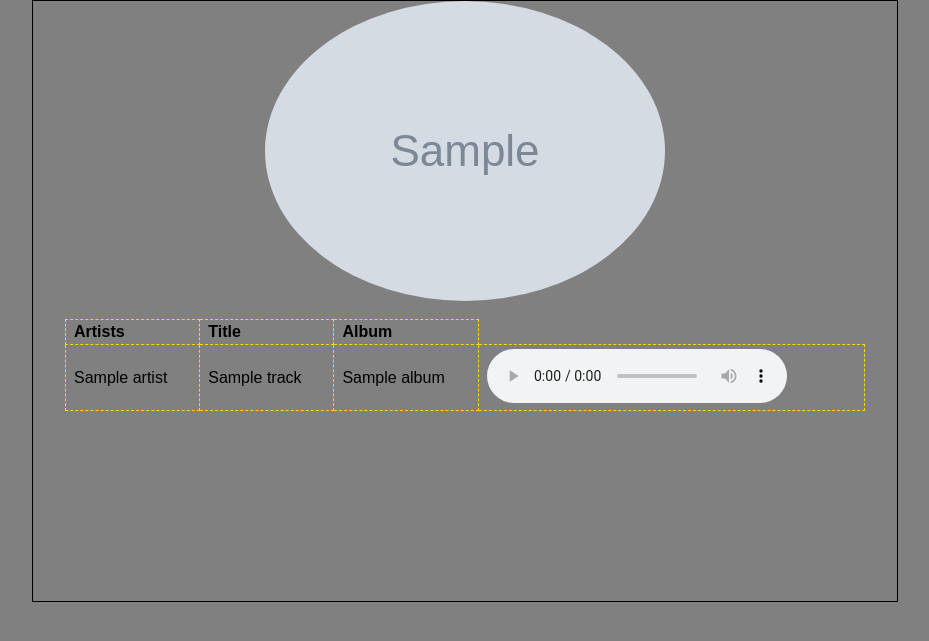
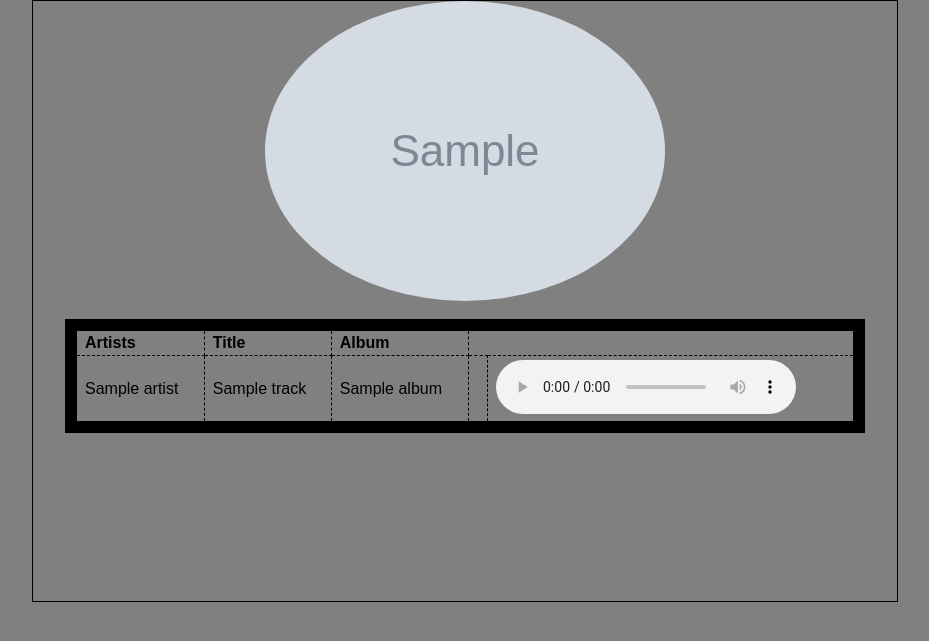
Before and after one commit to NJIT-CS490-SP21/project1-gnn3, a Flask app: page / in a window 1280 px wide. Shown: the top 641 px of the page, without its empty margins (175-1104 px from the left). Run offline with Flask 2, Linux system fonts and the light colour scheme; grey boxes marked "Sample" are stand-in pictures; a database or web service that is not in the repository returns one stand-in record (values such as "Sample title"); data that the repository does not hold is empty.

Commit message:
update organization

```diff
--- a/static/style.css
+++ b/static/style.css
@@ -10,7 +10,7 @@ body{
     font-family: Arial;
 }
 table {
-    border: 12px gold;
+    border: 12px solid black;
     border-collapse: collapse;
     margin-bottom: 1em;
     width: 100%;
@@ -18,7 +18,7 @@ table {
 
 td,
 th {
-    border: 1px dashed gold;
+    border: 1px dashed black;
     padding: .2em .5em .2em .5em;
     text-align: left;
 }
--- a/templates/index.html
+++ b/templates/index.html
@@ -14,23 +14,19 @@
         <th>Title</th>
         <th>Album</th>
     </tr>
-     <tr>
+<tr>
             <td> {%for i in range(0, Lenght )%}
                 {{Lst[i]}}
-
-            {%endfor%}  </td>
+                {%endfor%}
+            </td>
             <td>{{n}}</td>
             <td>{{a}}</td>
 
             <td>
-
-
-
- <audio controls>
+  <td> <audio controls>
   <source src={{p}} type="audio/mp3">
-
-Your browser does not support the audio element.
-</audio>
+  Your browser does not support the audio element.
+  </audio> </td>
 
 </tr>
 
```
